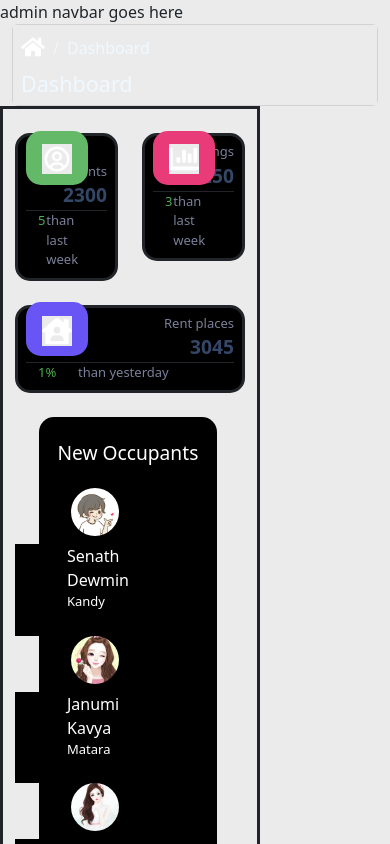
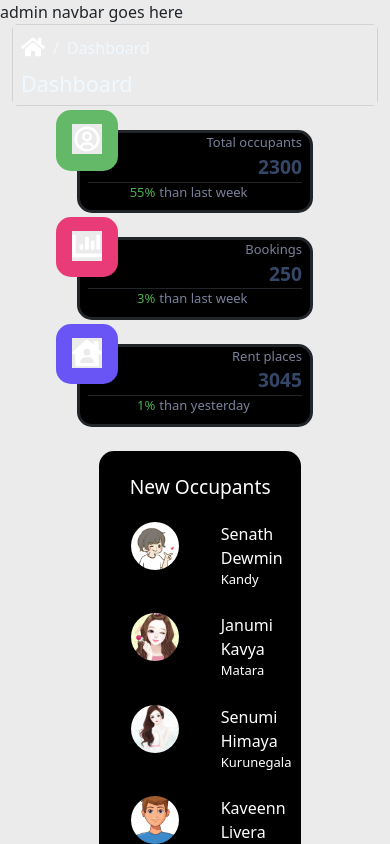
Before and after one commit to GP-43/homeaway-frontend, a React (Create React App) app: page /admin/dashboard in a window 390 px wide. Shown: the top 844 px of the page. Built offline with nearby package versions, Linux system fonts and the light colour scheme.

Commit message:
admin detail cards done

```diff
--- a/src/assets/styles/partials/_admin-dashbord.scss
+++ b/src/assets/styles/partials/_admin-dashbord.scss
@@ -1,6 +1,3 @@
-.container-new{
-    border: solid;
-}
 .Header-card {
 
     // background-color: #302c2c;
--- a/src/assets/styles/partials/_usercard.scss
+++ b/src/assets/styles/partials/_usercard.scss
@@ -11,6 +11,7 @@
         //border: solid;
         border-radius: 15px;
         background-color: black;
+        justify-content: center;
         //margin-left: -7rem;
 
 
@@ -28,6 +29,7 @@
         border-radius: 15px;
         background-color: black;
         justify-content: center;
+        margin-left: 1rem;
 
         .list-heading {
             background-color: black;
@@ -84,9 +86,9 @@
 }
 
 @media only screen and (max-width: 412px) {
+
     .renter-user-list {
-        margin-left: 0rem !important;
-
+        margin-left: 1rem;
     }
 
     .user-list {
@@ -98,21 +100,28 @@
         padding-right: 2rem;
         margin-right: 1rem;
         background-color: black;
+        margin-left: none !important;
 
 
     }
+    .profile-image {
+        position: relative;
+
+    }
+
 
 
 }
 
 @media only screen and (max-width: 820px) {
     .renter-user-list {
-        //margin-left: 0rem !important;
+        margin-left: 0rem !important;
 
     }
 
     .user-list {
-        //justify-content: flex-end;
+        justify-content: flex-end;
+        margin-left: -2rem;
 
     }
     .text-col{
@@ -125,6 +134,10 @@
         //padding-right: 1rem;
         padding-left: 0;
     }
+    .profile-image {
+        position: relative;
+
+    }
 
 
 
--- a/src/assets/styles/partials/_userdetailcard.scss
+++ b/src/assets/styles/partials/_userdetailcard.scss
@@ -1,3 +1,4 @@
+
 .detail-card{
     margin-top: -2rem;
     z-index: -1 !important;
@@ -13,10 +14,11 @@
 
         .card-icon-bg{
             border-radius: 15px;
-            padding-top: 1rem;
-            padding-bottom: 1rem;
+            padding-top: 2rem;
+            padding-bottom: 0.4rem;
             padding-right: 1rem;
             position: relative;
+
 
             .card-icon{
                 height: 30px;
@@ -24,25 +26,26 @@
                 margin-right: none;
                 background-color: none !important;
                 color: white;
+                margin-top: -2rem;
 
             }
         }
         .renter-icon{
             background-color: #6955F5;
             color: #6955F5;
-            margin-top: -5rem;
+            //margin-top: -5rem;
 
         }
         .booking-icon{
             background-color: #E93B77;
             color: #E93B77;
-            margin-top: -5rem;
+            //margin-top: -5rem;
 
         }
         .occupant-icon{
             background-color: #63B967;
             color: #63B967;
-            margin-top: -5rem;
+            //margin-top: -5rem;
 
         }
     }
@@ -50,6 +53,7 @@
     .card-top {
         border-bottom: solid;
         border-width: 1px;
+        display: flex;
 
         .card-left {
             background-color: black;
@@ -84,7 +88,9 @@
         background-color: black;
         font-size: small;
         color: #4CAF50;
+        display: flex;
         justify-content: end;
+
     }
     .card-bottom-right{
         background-color: black;
@@ -93,3 +99,31 @@
     }
 
 }
+
+@media only screen and (max-width: 412px) {
+    .testing-1{
+        display: flex;
+        flex-direction: column;
+
+    }
+
+    .user-list-card{
+        display: flex;
+    }
+    .testing-2{
+        justify-content: center;
+    }
+
+}
+@media only screen and (max-width: 820px) {
+    .card-right{
+        position: relative;
+
+    }
+
+    .card-icon-bg{
+        margin-left: -2rem;
+    }
+
+
+}
--- a/src/components/admin/OccupantCard.jsx
+++ b/src/components/admin/OccupantCard.jsx
@@ -47,7 +47,7 @@ function OccupantCard() {
     return (
         <Container className='my-4 big-con mx-0'>
             <Row className='user-list'>
-                <Col xs={11} className="occupant-user-list me-2 p-2" >
+                <Col xs={11} className="occupant-user-list p-2" >
                     <h6 className='list-heading py-3'> New Occupants</h6>
                     <Col>
                         {Profile_Data &&
--- a/src/components/admin/RenterCard.jsx
+++ b/src/components/admin/RenterCard.jsx
@@ -46,7 +46,7 @@ function OccupantCard() {
 
     return (
         <Container className='my-4 big-con mx-0'>
-            <Row >
+            <Row className='user-list'>
                 <Col xs={11} className="renter-user-list p-2" >
                     <h6 className='list-heading py-3'> New Renters</h6>
                     <Col>
--- a/src/components/admin/RenterDetailCard.jsx
+++ b/src/components/admin/RenterDetailCard.jsx
@@ -9,7 +9,7 @@ function RenterDetailCard() {
             Src: <FaHouseUser />,
             Name: "Rent places",
             Total: 3045,
-            Percentage: "1%",
+            Percentage: "1% ",
             Content: "than yesterday",
         },
 
--- a/src/components/admin/SingleDetailCard.jsx
+++ b/src/components/admin/SingleDetailCard.jsx
@@ -18,7 +18,7 @@ function SingleDetailCard(props) {
 
             </Row>
             <Row className='card-bottom'>
-                <Col xs={3} className='card-bottom-left pe-0'>
+                <Col xs={4} className='card-bottom-left pe-1 '>
                     {props.Percentage}
                 </Col>
                 <Col className='card-bottom-right ps-0'>
--- a/src/views/pages/Admin/Dashboard.jsx
+++ b/src/views/pages/Admin/Dashboard.jsx
@@ -17,25 +17,29 @@ function Dashboard() {
         </Col>
       </Row>
 
-      <Row>
-        <Col xs={8} className="container-new">
-          <Row>
-            <Col>
+      <Row className="testing-2">
+        <Col xs={8}>
+          <Row className="testing-1">
+
+            <Col >
               <OccupantDetailCard />
             </Col>
-            <Col>
+
+            <Col >
               <BookingsDetailCard />
             </Col>
-            <Col>
+
+            <Col >
               <RenterDetailCard />
             </Col>
+
           </Row>
 
           <Row className="mx-0 user-list-card">
             <Col className="ps-4 mx-0 ">
               <OccupantCard />
             </Col>
-            <Col className="ps-4 mx-0">
+            <Col className="ps-3 mx-0">
               <RenterCard />
             </Col>
           </Row>
```
